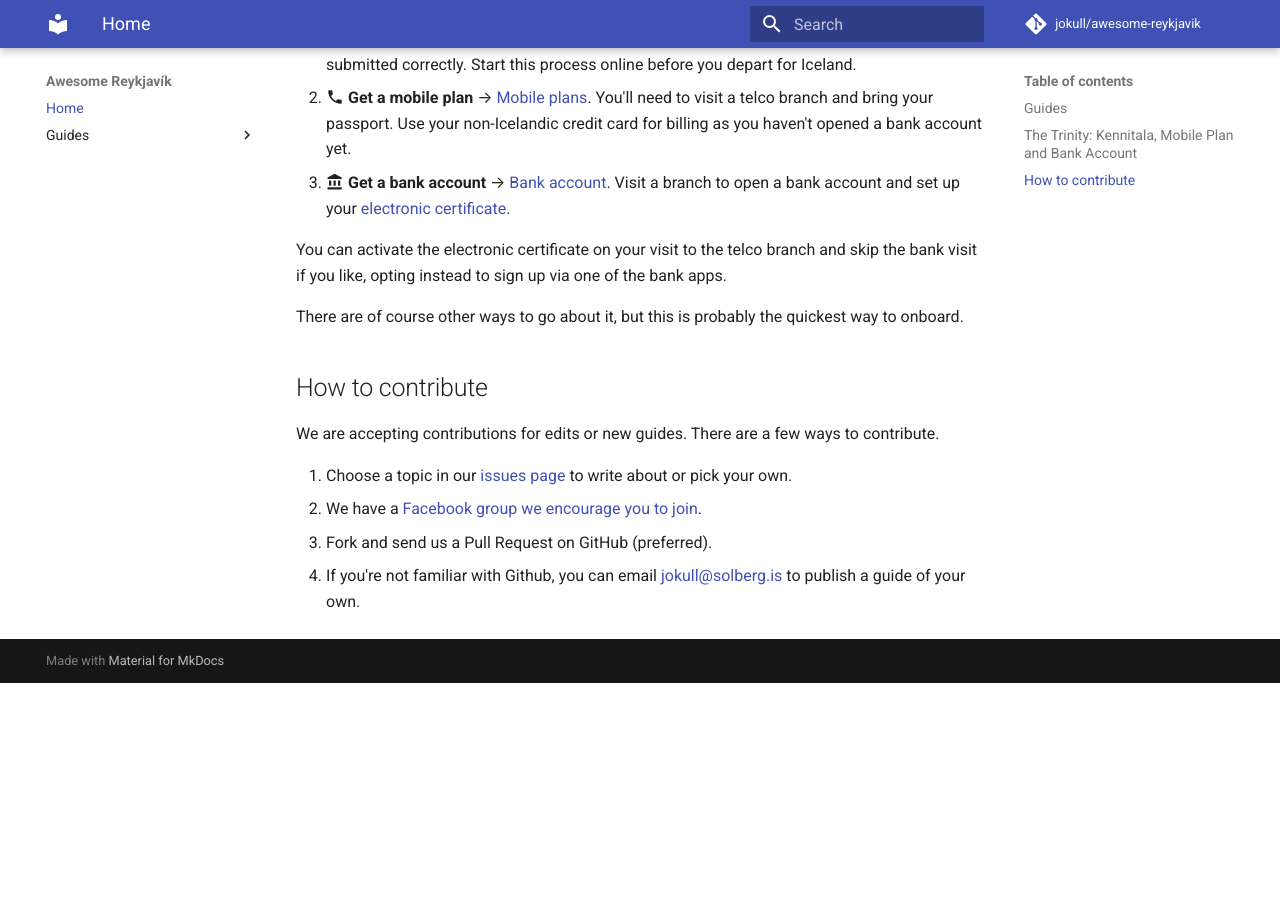
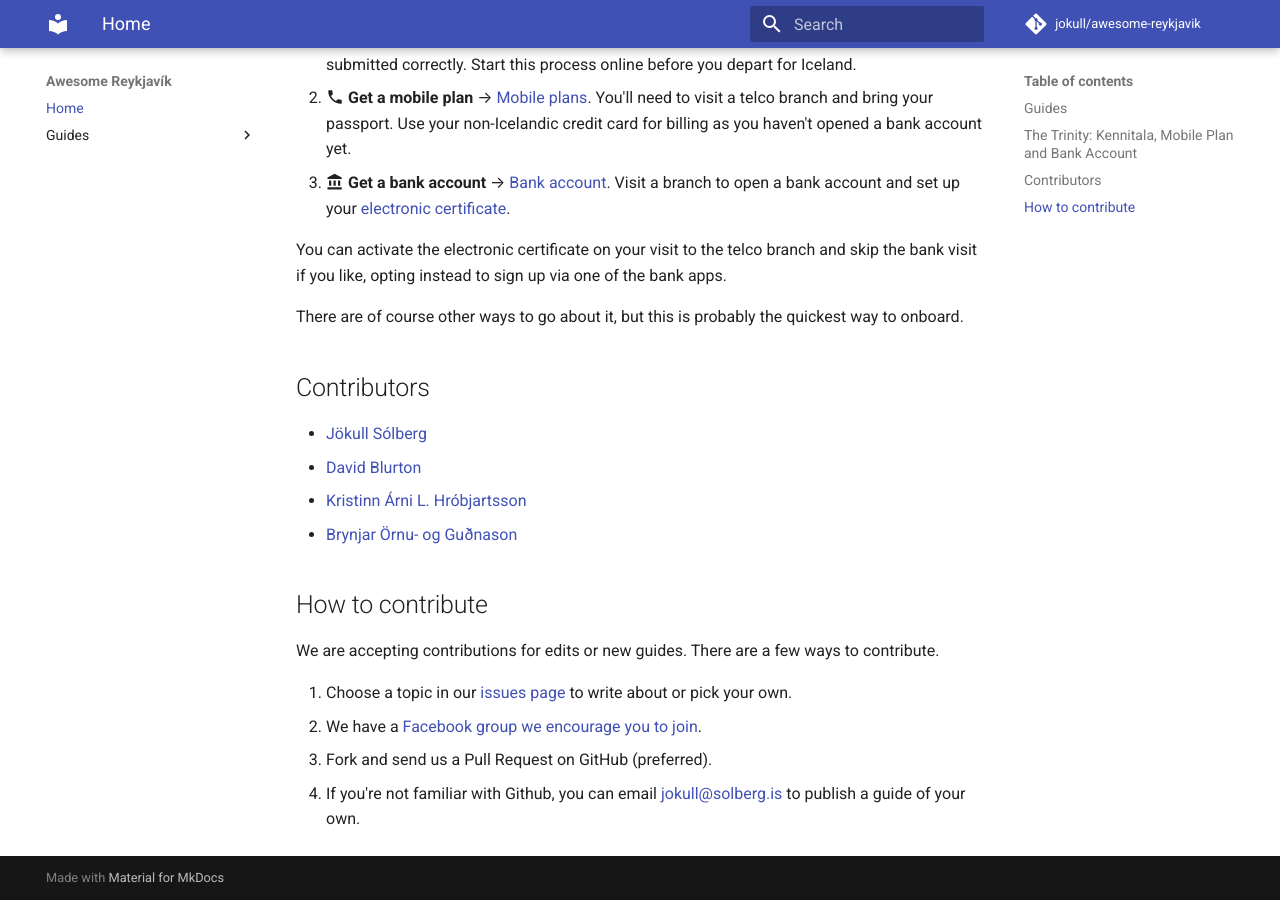
Before and after one commit to jokull/awesome-reykjavik, an MkDocs documentation site: the page built from docs/index.md, in a window 1280 px wide and 900 px high, scrolled down 1185 px. Built offline with MkDocs 1.6.1 and Material for MkDocs 9.7.7, drawn with Linux system fonts in a browser that asks for light colours; comment, search, counter and statistics services are not loaded; before the commit the page ends 1868 px from its top, so only the background shows below that.

```diff
--- a/docs/index.md
+++ b/docs/index.md
@@ -17,7 +17,7 @@ Pages that are not yet linked are suggestions for pages. We welcome contribution
 1. [Public transport](guides/public-transport.md)
 1. [Getting a car](guides/getting-a-car.md)
 1. Shopping for furniture and electronics
-1. Grocery shopping
+1. [Grocery shopping](guides/groceries.md)
 1. [Getting a bank account](guides/bank-account.md)
 1. [Driver’s license](guides/drivers-license.md)
 1. Access to healthcare
@@ -52,6 +52,13 @@ bank apps.
 There are of course other ways to go about it, but this is probably the
 quickest way to onboard.
 
+## Contributors
+
+- [Jökull Sólberg](https://github.com/jokull)
+- [David Blurton](https://github.com/davidblurton)
+- [Kristinn Árni L. Hróbjartsson](https://github.com/kiddi)
+- [Brynjar Örnu- og Guðnason](https://github.com/brynjarog)
+
 ## How to contribute
 
 We are accepting contributions for edits or new guides. There are a few ways to
--- a/mkdocs.yml
+++ b/mkdocs.yml
@@ -27,3 +27,4 @@ nav:
         - 'Working in Iceland': 'guides/working-in-iceland.md'
         - 'The Local Tech Scene': 'guides/tech-scene.md'
         - 'Language': 'guides/language.md'
+        - 'Groceries': 'guides/groceries.md'
```
Also changed, not shown: docs/guides/groceries.md (added, +45 -0 lines).
